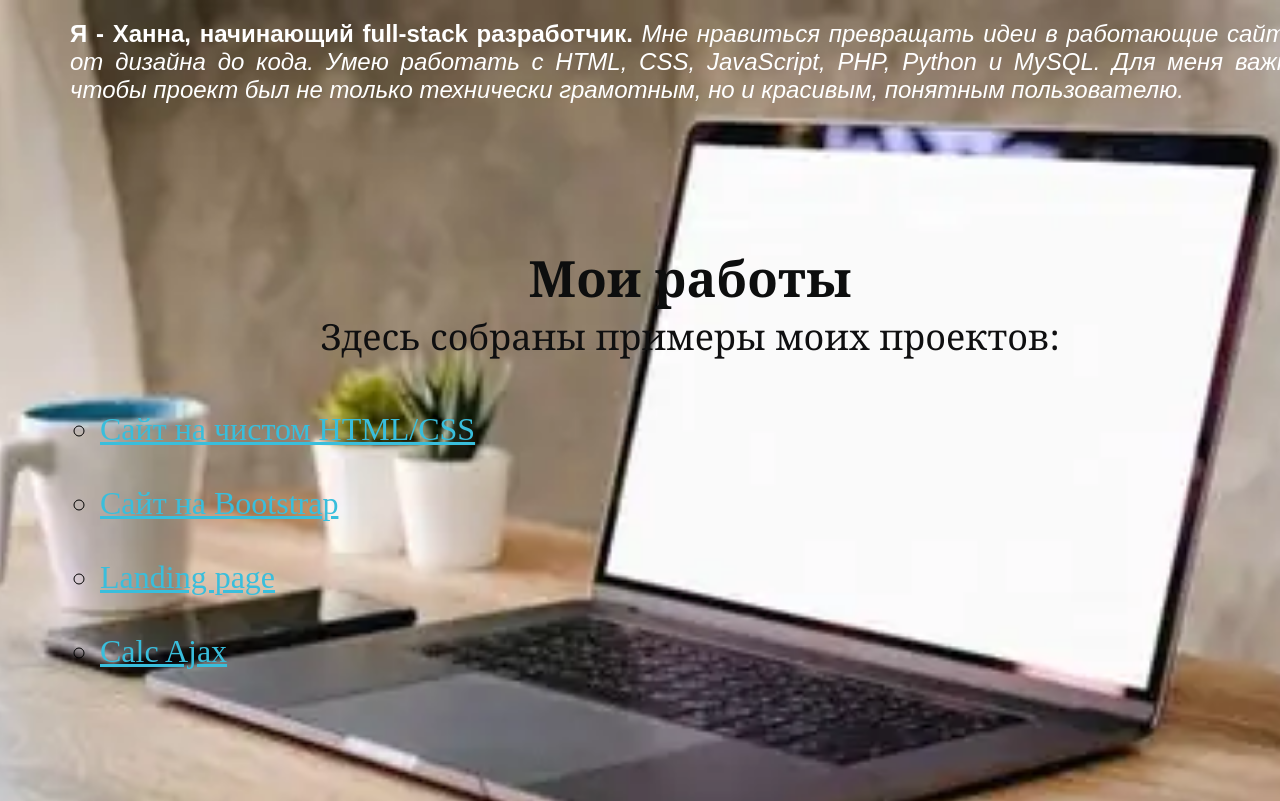
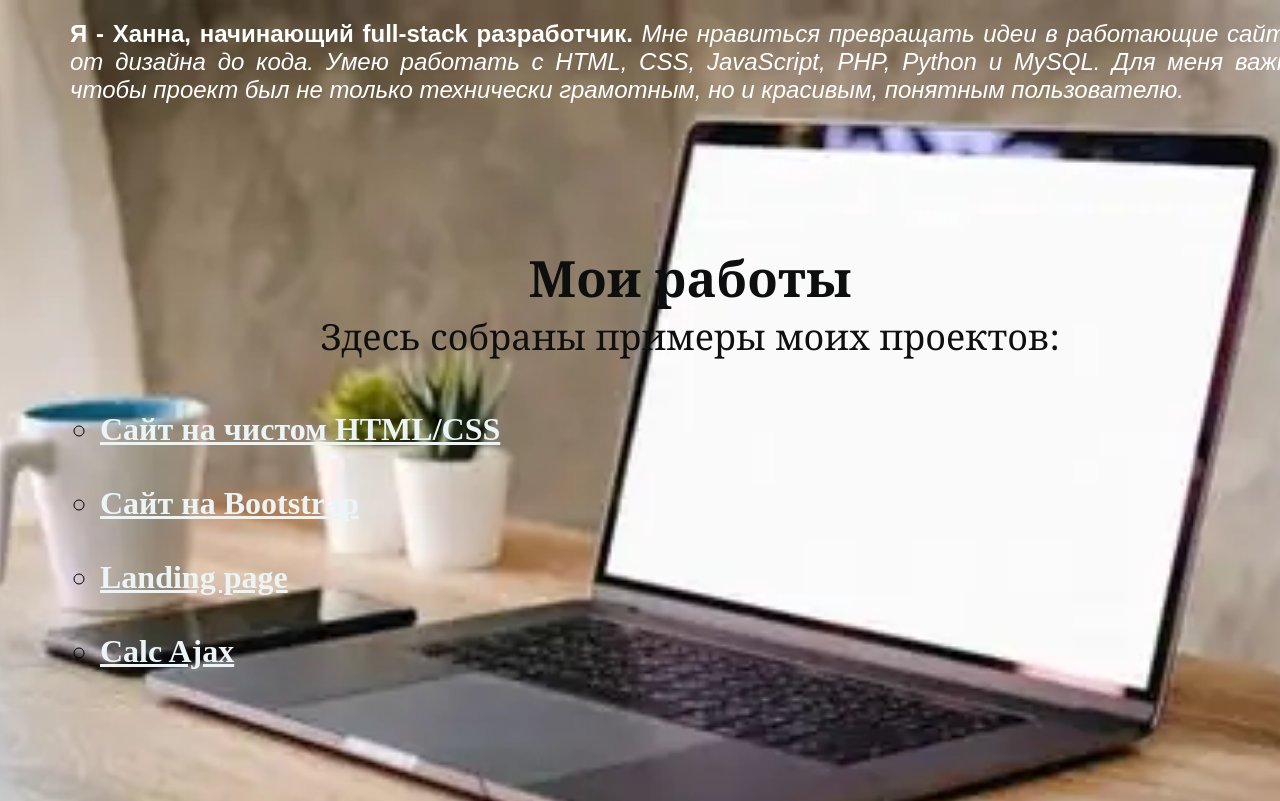
Before and after one commit to HannaJKTV24/HannaJKTV24.github.io, a plain HTML site: page index.html in a window 1280 px wide. Shown: the top 801 px of the page. Drawn offline with Linux system fonts and the light colour scheme.

Commit message:
Portfolio

```diff
--- a/index.html
+++ b/index.html
@@ -18,13 +18,13 @@
 			<p>Здесь собраны примеры моих проектов: </p>
 			<div class="my_projects">
 				<ul type="circle">
-				<li><a href="1/index.html">Сайт на чистом HTML/CSS</a></li>
+				<b><li><a href="1/index.html">Сайт на чистом HTML/CSS</a></li>
 			<br>
 				<li><a href="2/index.html">Сайт на Bootstrap</a></li>
 			<br>
 				<li><a href="3/index.html">Landing page</a></li>
 			<br>
-				<li><a href="calc/index.html">Calc Ajax</a></li>
+				<li><a href="calc/index.html">Calc Ajax</a></li></b>
 				</ul>
 			</div>
 		</div>
--- a/styles.css
+++ b/styles.css
@@ -56,7 +56,7 @@ header p {
 }
 
 .my_projects a{
-	color: #39bedc;
+	color: #ebf5f8;
 }
 
 footer {
```
